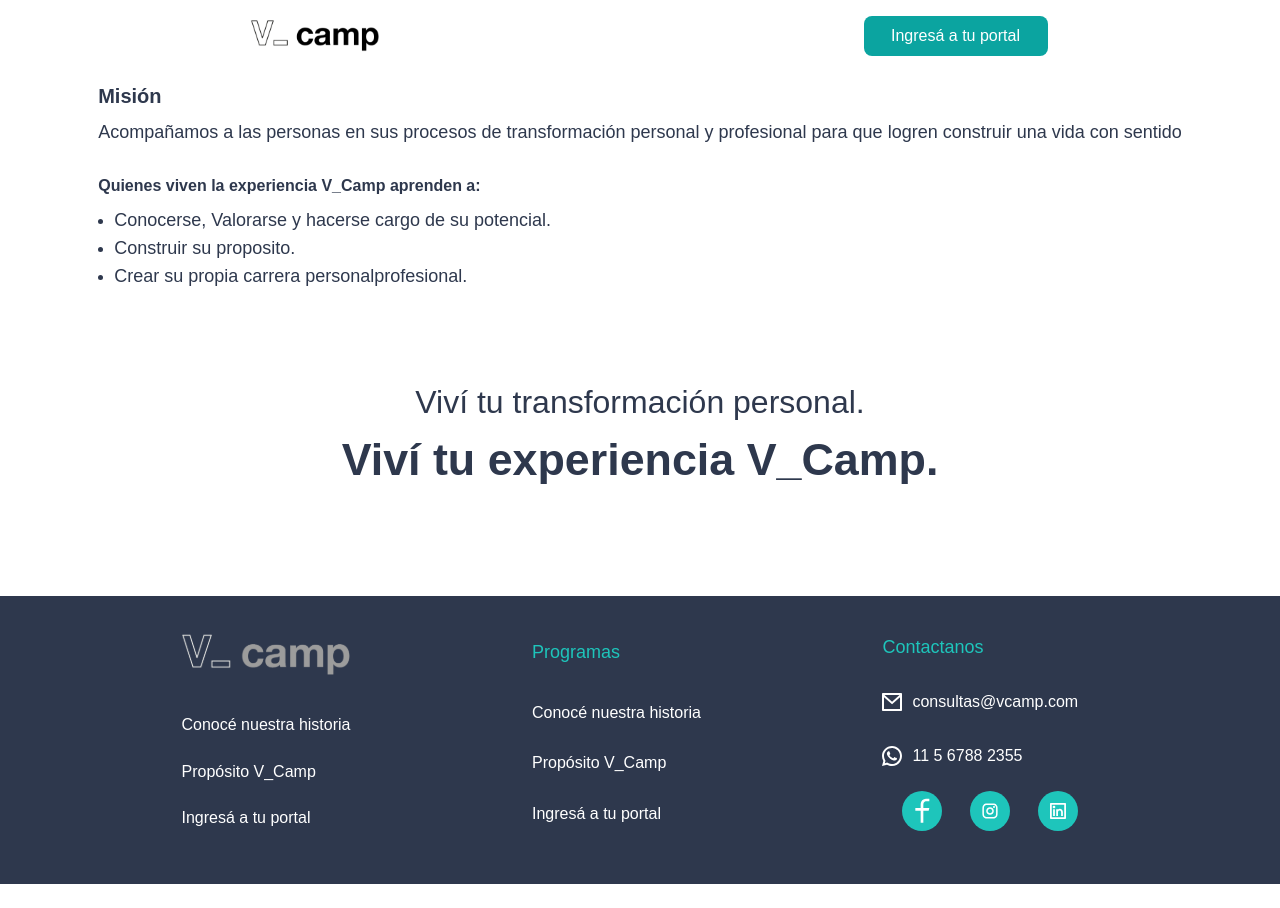
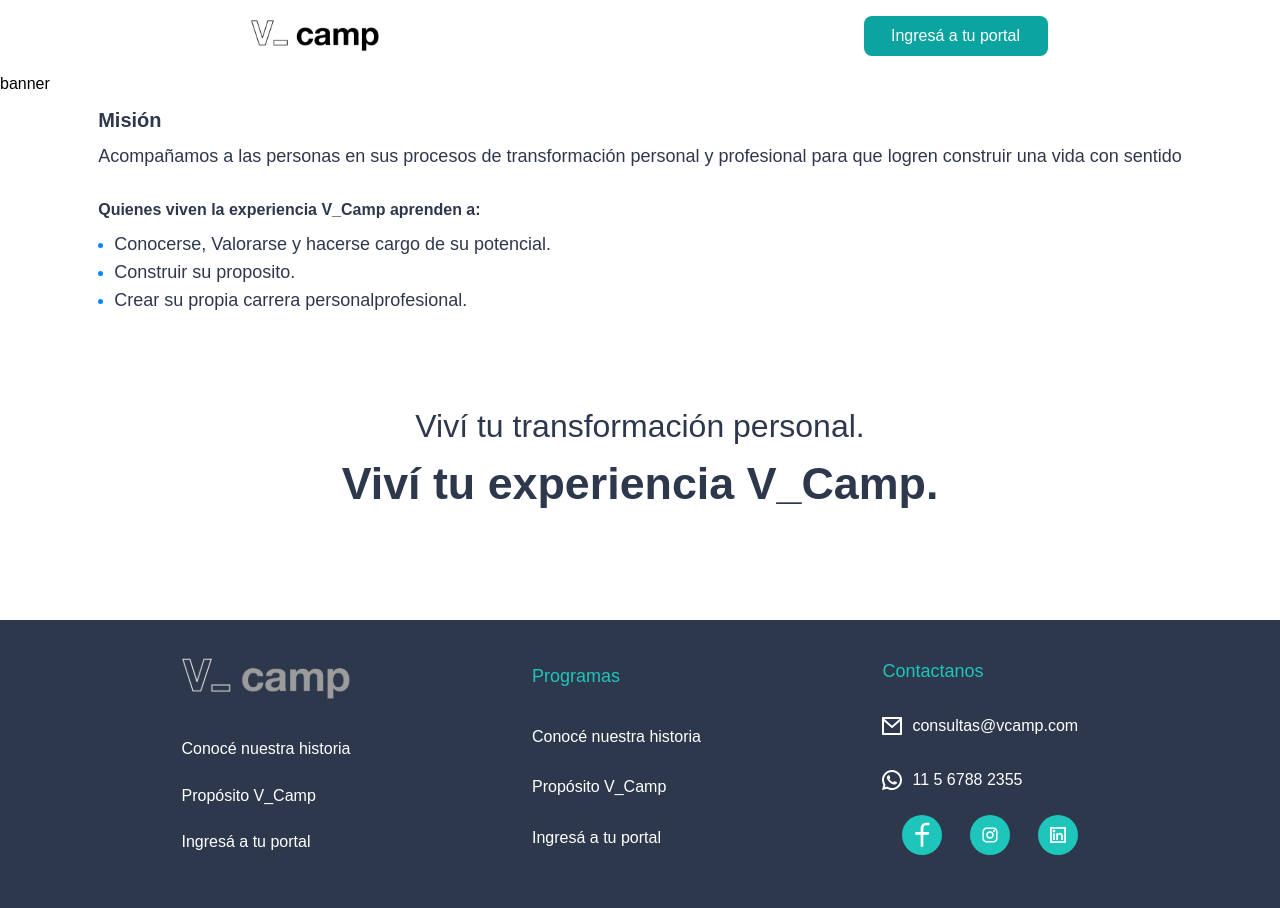
Before and after one commit to kevin-Bejarano-Aviles/api-proyecto-valtech, a React (Create React App) app in the folder front/: page / in a window 1280 px wide. Before the commit the page ends 884 px from the top, so only its background shows below. Built offline with nearby package versions, Linux system fonts and the light colour scheme.

Commit message:
Se comienza a hacer el banner rotador

```diff
--- /dev/null
+++ b/front/src/components/Banner.jsx
@@ -0,0 +1,5 @@
+function Banner() {
+    return ( <h1>banner</h1> );
+}
+
+export default Banner;
--- a/front/src/pages/WelcomePage.jsx
+++ b/front/src/pages/WelcomePage.jsx
@@ -1,12 +1,14 @@
 import React from 'react';
 import Footer from '../components/Footer';
 import Header from '../components/HeaderPublic';
-
+import Banner from '../components/Banner';
 
 function Welcome() {
   return (
     <div>
       <Header/>
+      <Banner/>
+      {/* Aca tiene que ir el banner */}
       <div className='w-full flex justify-center items-center h-80 mobile:h-auto mobile:p-2.5'>
         <div className='text-blue pb-2'>
           <h1 className='pb-2 text-blue font-bold text-xl'>Misión</h1>
--- a/front/src/routes/RoutersElement.jsx
+++ b/front/src/routes/RoutersElement.jsx
@@ -35,7 +35,6 @@ function RoutersElement() {
 
         <Route path='*' element={<ErrorPage />} />
 
-
       </Routes>
     );
   }
--- a/front/tailwind.config.js
+++ b/front/tailwind.config.js
@@ -16,6 +16,7 @@ module.exports = {
         inputbackground: '#F9FBFD',
         backgroundGray:'#E9F9F8',
         hoverlogout:'#F8FAFC',
+        colorList:'#0088ff',
       },
       screens: {
         'mobile': '360px',
```
Also changed, not shown: front/src/img/banner_img1.png (added).
